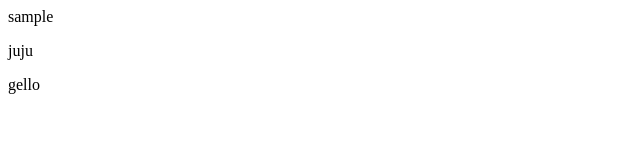
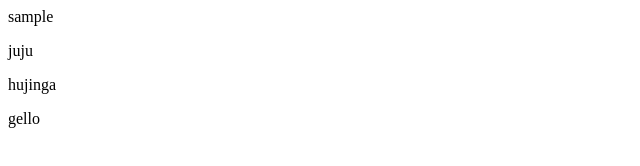
Before and after one commit to Zman000/demo-repo, a plain HTML site: page index.html in a window 1280 px wide. Shown: the full height of the page, 0-640 px from the left. Drawn offline with Linux system fonts and the light colour scheme.

Commit message:
added hujinga in line 4

```diff
--- a/index.html
+++ b/index.html
@@ -1,3 +1,4 @@
 <div>sample</div>
 <p>juju</p>
+<p>hujinga</p>
 <div>gello</div>
```
